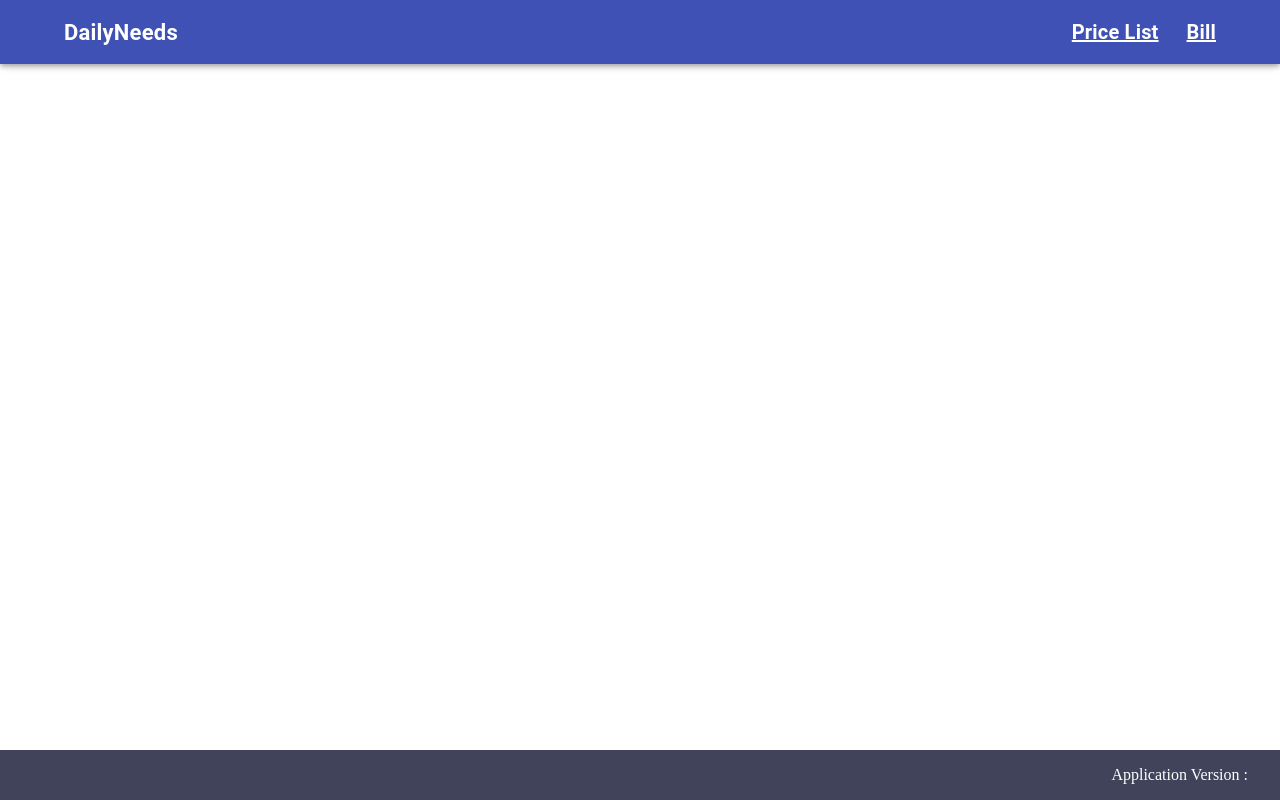
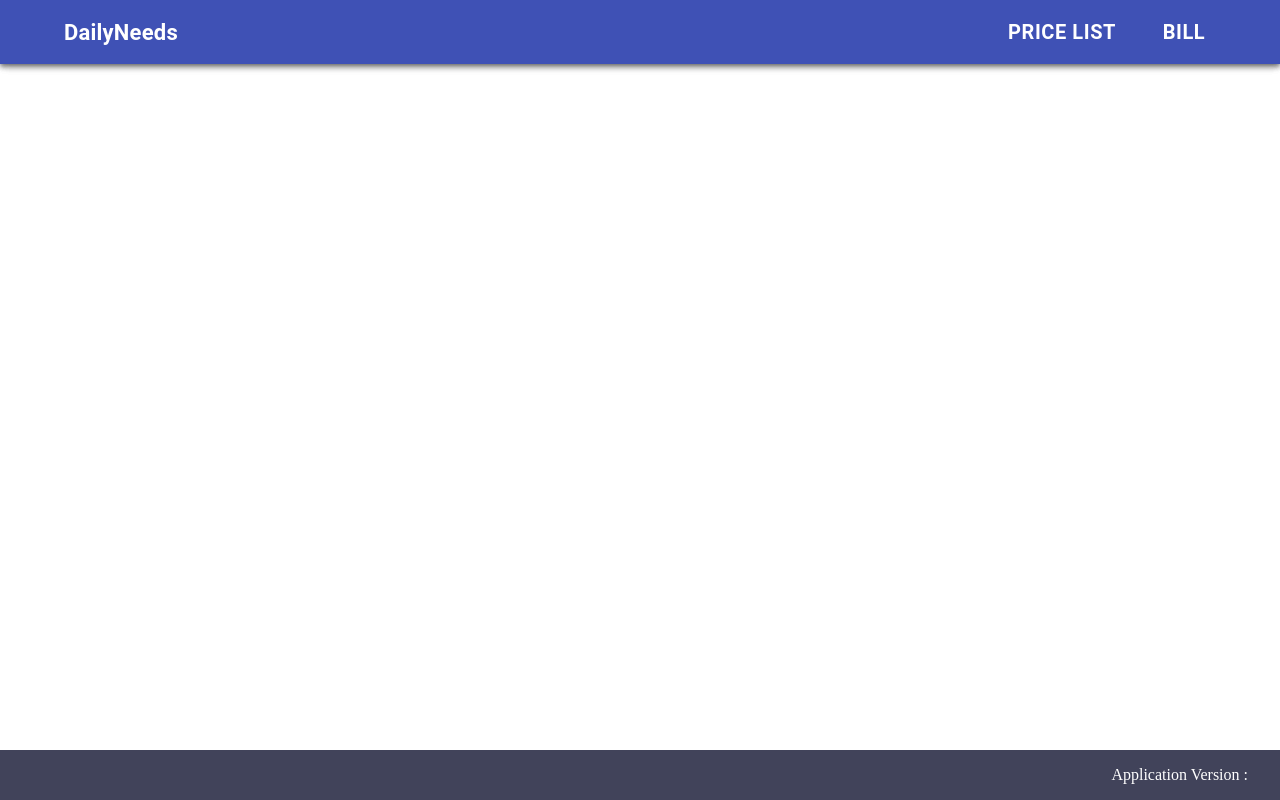
Before and after one commit to sonali-8987/groceryWeb_frontend_repo, a React (Create React App) app: page / in a window 1280 px wide. Shown: the top 800 px of the page. Built offline with nearby package versions, Linux system fonts and the light colour scheme; no server answers.

Commit message:
[Sonali] Refactor. render component without reloading page

```diff
--- a/src/App.js
+++ b/src/App.js
@@ -1,18 +1,17 @@
-import { Container } from '@material-ui/core';
-import Footer from './components/footer/Footer';
-import Header from './components/header/Header';
+import Home from './components/home/Home';
 import RootRouter from './components/router/RootRouter';
-import {Box} from '@material-ui/core';
+
+import { BrowserRouter } from 'react-router-dom';
 
 
 function App() {
   return (
-   <>
-      <Header />
-     <RootRouter />
-      <Footer />
+    <BrowserRouter>
 
-   </>
+      <Home />
+      <RootRouter />
+
+    </BrowserRouter>
 
   );
 }
--- /dev/null
+++ b/src/components/error/Error.js
@@ -0,0 +1,17 @@
+import { Container } from "@material-ui/core";
+import React from "react";
+import styles from "./styles/errorStyles";
+
+const Error = () => {
+    const classes = styles();
+
+    return (
+
+        <Container className={classes.errorContainer}>
+            <h1>oops something went wrong</h1>
+        </Container>
+
+    )
+
+};
+export default Error;
--- /dev/null
+++ b/src/components/error/styles/errorStyles.js
@@ -0,0 +1,9 @@
+import { makeStyles } from "@material-ui/core";
+
+export default makeStyles(() => ({
+
+    errorContainer: {
+        marginTop: "100px",
+        marginLeft: "0"
+    }
+}))
--- a/src/components/header/Header.js
+++ b/src/components/header/Header.js
@@ -1,28 +1,30 @@
 import React from 'react';
-import { AppBar, Toolbar, Typography } from "@material-ui/core";
+import { AppBar, Button, Toolbar, Typography } from "@material-ui/core";
 import styles from "./styles/headerStyles";
+import { Link } from 'react-router-dom';
 
 const Header = () => {
     const classes = styles();
 
     return (
 
-            <AppBar className={classes.appbar}>
-                <Toolbar className={classes.toolbar}>
+        <AppBar className={classes.appbar}>
+            <Toolbar className={classes.toolbar}>
+                <Link to="/" className={classes.linkStyle}>
                     <Typography className={classes.header}>DailyNeeds</Typography>
+                </Link>
+                <div className={classes.pages}>
+                    <Link to="/priceList" className={classes.linkStyle} >
+                        <Button className={classes.priceList}>Price List</Button>
+                    </Link>
 
-                    <div className={classes.pages}>
-                        <a href="priceList" className={classes.priceListLink}>
-                            <Typography className={classes.priceList}>Price List </Typography>
-                        </a>
-                        <a href="/bill" className={classes.billLink}>
-                            <Typography className={classes.bill}>Bill</Typography>
-                        </a>
-                    </div>
+                    <Link to="/bill" className={classes.linkStyle}>
+                        <Button className={classes.bill}>Bill</Button>
+                    </Link>
+                </div>
 
-                </Toolbar>
-            </AppBar>
-
+            </Toolbar>
+        </AppBar>
 
     );
 };
--- a/src/components/header/styles/headerStyles.js
+++ b/src/components/header/styles/headerStyles.js
@@ -2,8 +2,8 @@ import { makeStyles } from "@material-ui/core";
 
 export default makeStyles(() => ({
 
-    appbar:{
-        position:"fixed"
+    appbar: {
+        position: "fixed"
     },
     toolbar: {
         display: "flex",
@@ -12,6 +12,7 @@ export default makeStyles(() => ({
 
     },
     header: {
+        color: 'white',
         fontWeight: "bold",
         fontSize: "22px",
     },
@@ -21,15 +22,8 @@ export default makeStyles(() => ({
         justifyContent: "space-between"
     },
 
-    priceListLink: {
-        alignItems: "center",
-        cursor: "pointer",
-        color: "white"
-    },
-    billLink: {
-        alignItems: "center",
-        cursor: "pointer",
-        color: "white"
+    linkStyle: {
+        textDecoration: "none",
     },
 
     priceList: {
--- /dev/null
+++ b/src/components/home/Home.js
@@ -0,0 +1,15 @@
+import React from "react";
+import Footer from "../footer/Footer";
+import Header from "../header/Header";
+
+const Home = () => {
+    return (
+        <>
+            <Header />
+            <Footer />
+
+        </>
+    )
+}
+
+export default Home;
--- a/src/components/priceList/PriceList.js
+++ b/src/components/priceList/PriceList.js
@@ -1,11 +1,11 @@
 import { Container } from "@material-ui/core";
 import React from "react";
-import styles from  "./styles/priceListStyles";
+import styles from "./styles/priceListStyles";
 
 const PriceList = () => {
     const classes = styles();
 
-    return(
+    return (
 
         <Container className={classes.priceListContainer}>
             <h1>priceList page</h1>
--- a/src/components/router/RootRouter.js
+++ b/src/components/router/RootRouter.js
@@ -1,19 +1,26 @@
-import { BrowserRouter as Router, Route, Routes, Navigate } from "react-router-dom";
+import { BrowserRouter as Router, Route, Routes } from "react-router-dom";
 import React from "react";
 import PriceList from "../priceList/PriceList";
 import Bill from "../bill/Bill";
+import Error from "../error/Error";
+import Home from "../home/Home";
+
 
 const RootRouter = () => {
 
     return (
-        <Router>
+        <div>
             <Routes>
 
-                <Route path="/priceList" element={<PriceList />}></Route>
-                <Route path="/bill" element={<Bill />}></Route>
+                <Route exact path="/priceList" element={<PriceList />}></Route>
+                <Route exact path="/bill" element={<Bill />}></Route>
+                <Route exact path="/" element={<Home />}></Route>
+                <Route path="*" element={<Error />}></Route>
+
             </Routes>
-        </Router>
+        </div>
     );
 };
 
+
 export default RootRouter;
--- a/src/index.js
+++ b/src/index.js
@@ -2,15 +2,9 @@ import React from 'react';
 import ReactDOM from 'react-dom/client';
 import App from './App';
 
+const root = ReactDOM.createRoot(document.getElementById('root'));
 
+root.render(
+  <App />
 
-const root = ReactDOM.createRoot(document.getElementById('root'));
-root.render(
-
-  <React.StrictMode>
-
-    <App />
-
-
-   </React.StrictMode>
 );
```
